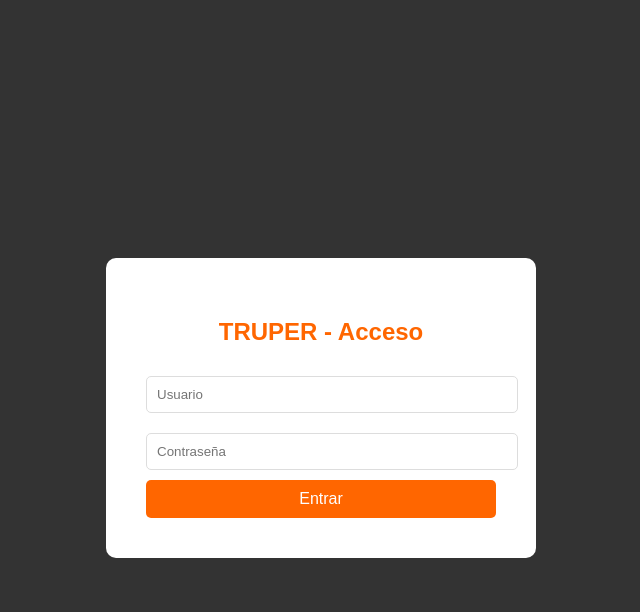
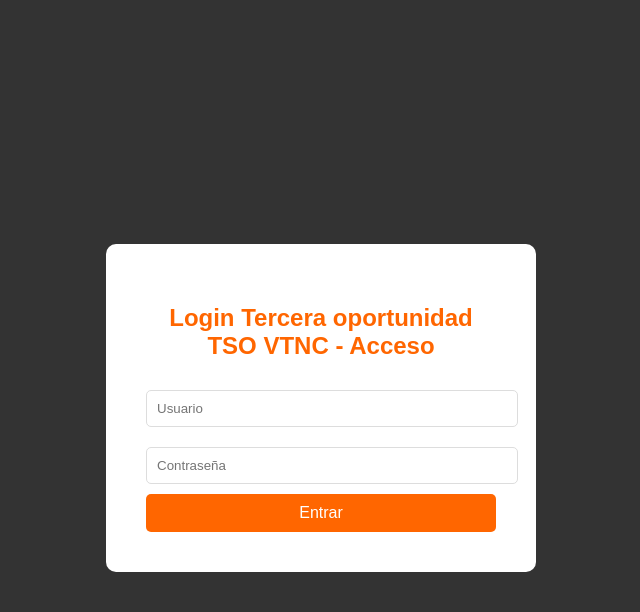
Before and after one commit to cristal21/truperocho, a PHP site: page /login.php in a window 1280 px wide. Shown: the top 612 px of the page, without its empty margins (319-959 px from the left). Run offline with PHP 8.4, Linux system fonts and the light colour scheme.

Commit message:
Login tercera oportunuidad TSO VTNC

```diff
--- a/login.php
+++ b/login.php
@@ -31,7 +31,7 @@ if($_SERVER['REQUEST_METHOD']=='POST'){
 </head>
 <body>
     <div class="box">
-        <h2>TRUPER - Acceso</h2>
+        <h2>Login Tercera oportunidad TSO VTNC - Acceso</h2>
         <?php if(isset($error)) echo "<p class='error'>$error</p>"; ?>
         <form method="POST">
             <input type="text" name="usuario" placeholder="Usuario" required>
```
